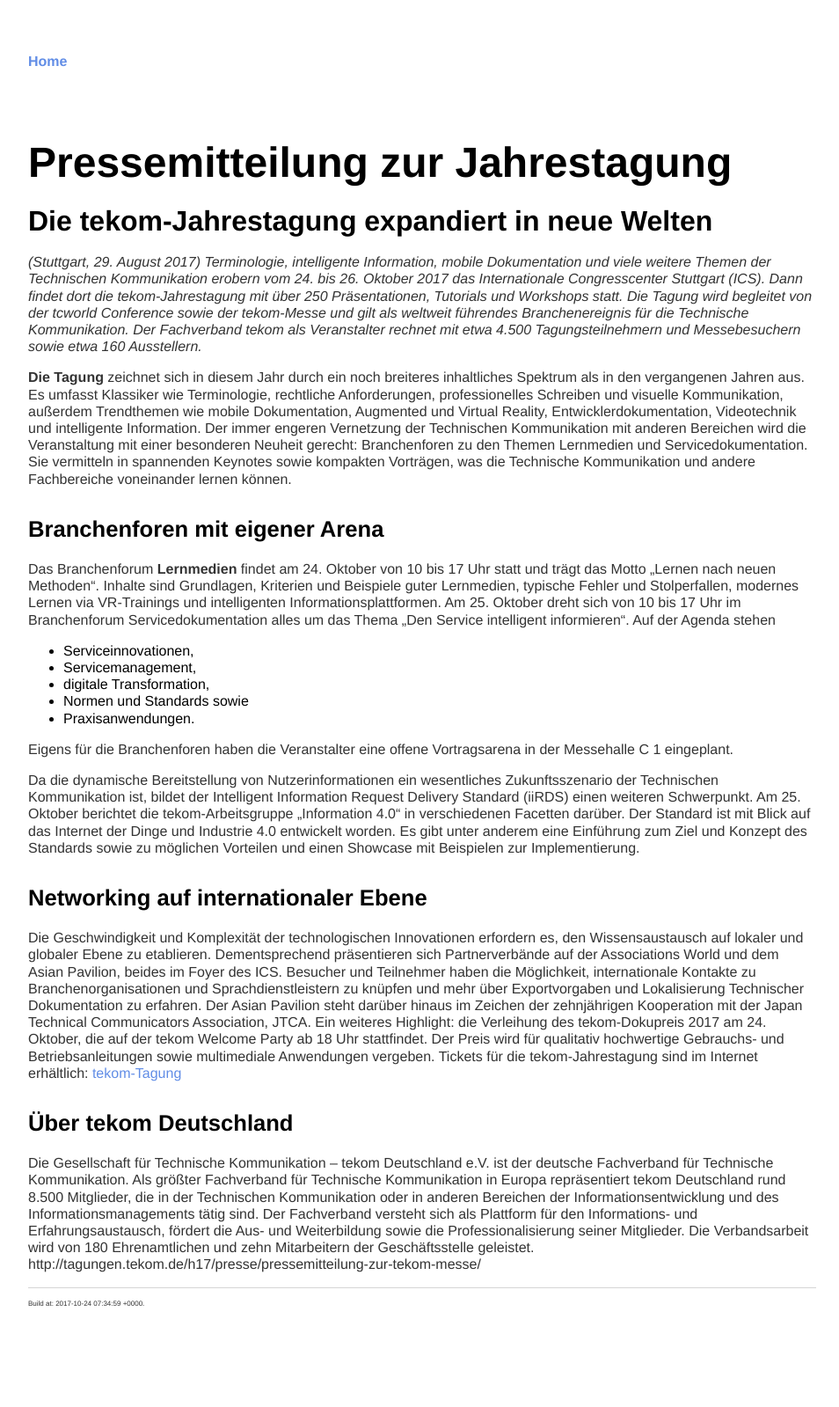
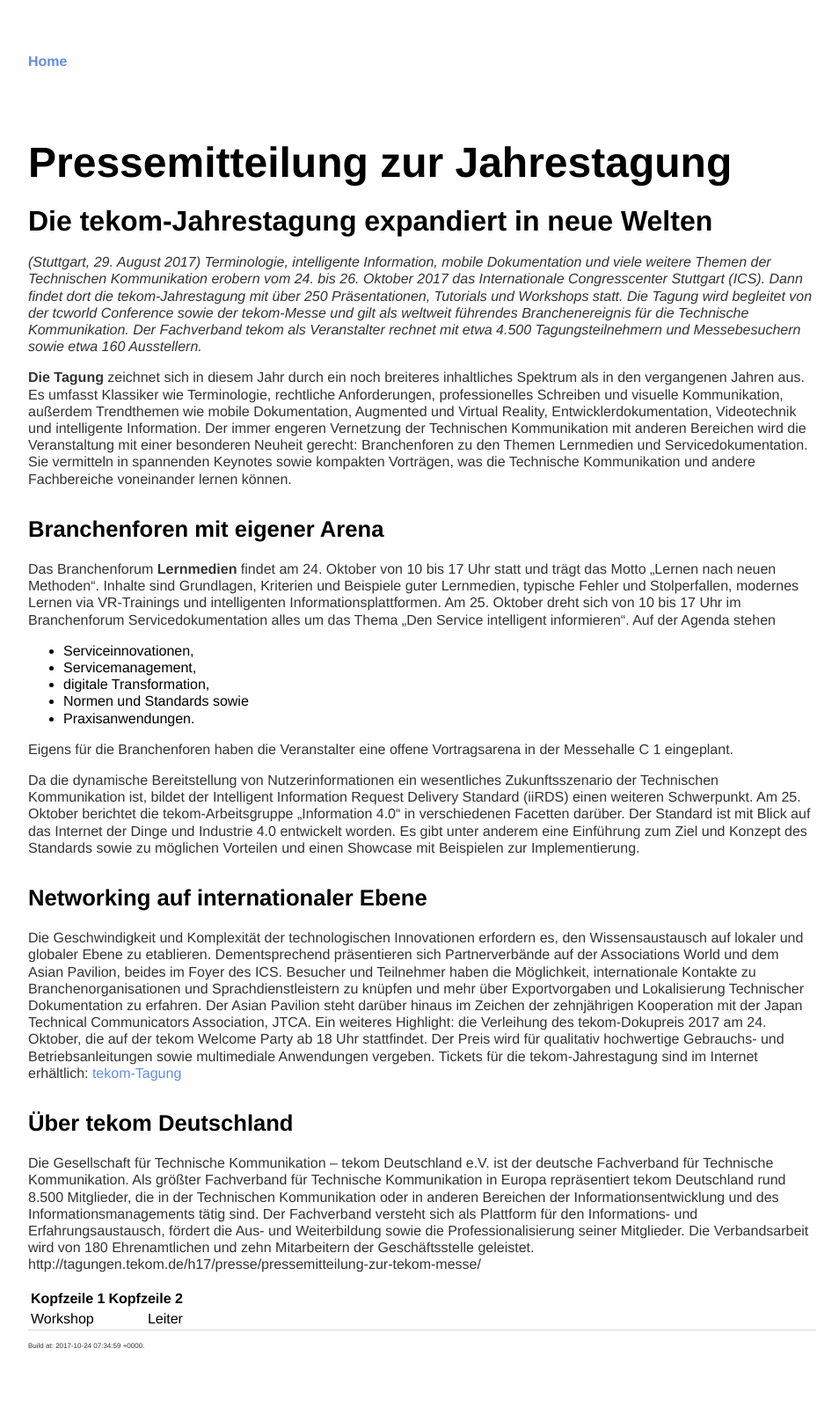
Before and after one commit to parson-AG/tekom2017_markdown_workshop, a Jekyll site: the page built from texte_tekom/Pressemitteilung.md, in a window 1280 px wide. Shown: the whole page at 88% size, without its empty margins (160-1114 px from the left). Built offline with Jekyll 4.4.1, drawn with Linux system fonts in a browser that asks for light colours; our own code applies the rules of GitHub Pages for plain Markdown files; before the commit the page ends 1551 px from its top, so only the background shows below that.

Commit message:
Update Pressemitteilung.md

```diff
--- a/texte_tekom/Pressemitteilung.md
+++ b/texte_tekom/Pressemitteilung.md
@@ -62,3 +62,8 @@ Der Fachverband versteht sich als Plattform für den Informations- und Erfahrung
 fördert die Aus- und Weiterbildung sowie die Professionalisierung seiner Mitglieder.
 Die Verbandsarbeit wird von 180 Ehrenamtlichen und zehn Mitarbeitern der Geschäftsstelle geleistet.
 http://tagungen.tekom.de/h17/presse/pressemitteilung-zur-tekom-messe/
+
+
+| Kopfzeile 1 | Kopfzeile 2 |
+|-------------|------------:|
+| Workshop    | Leiter      |
```
